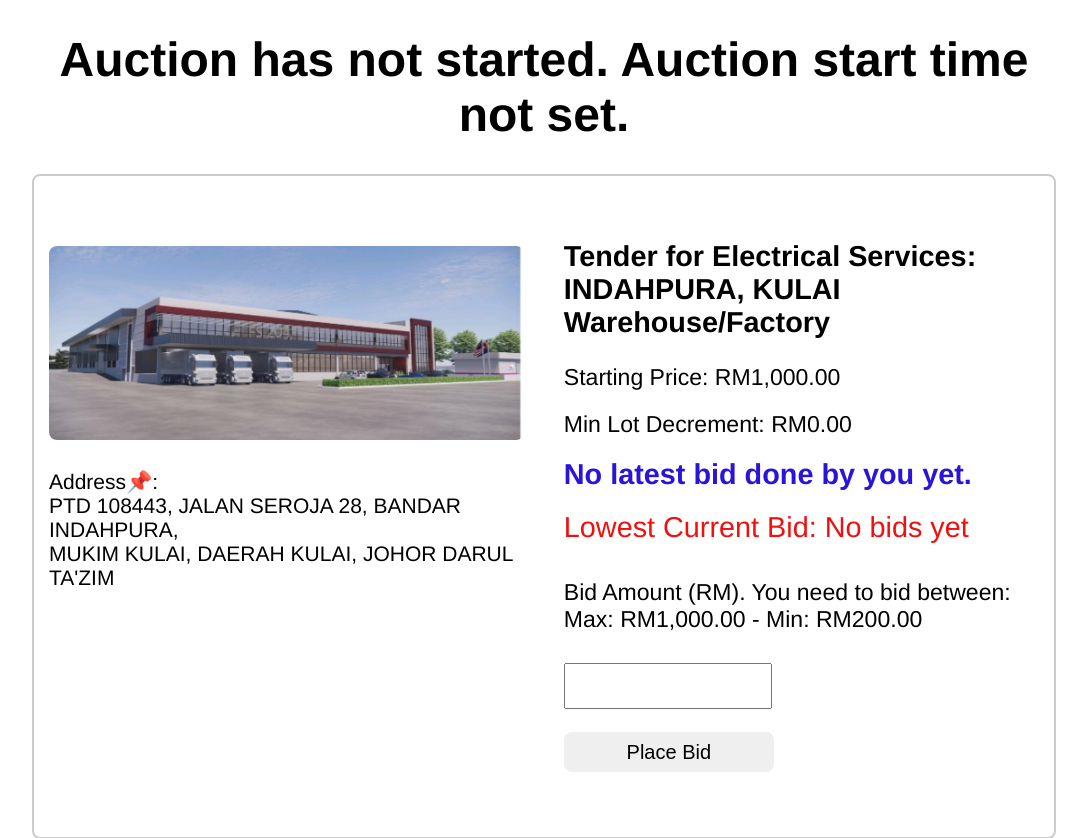
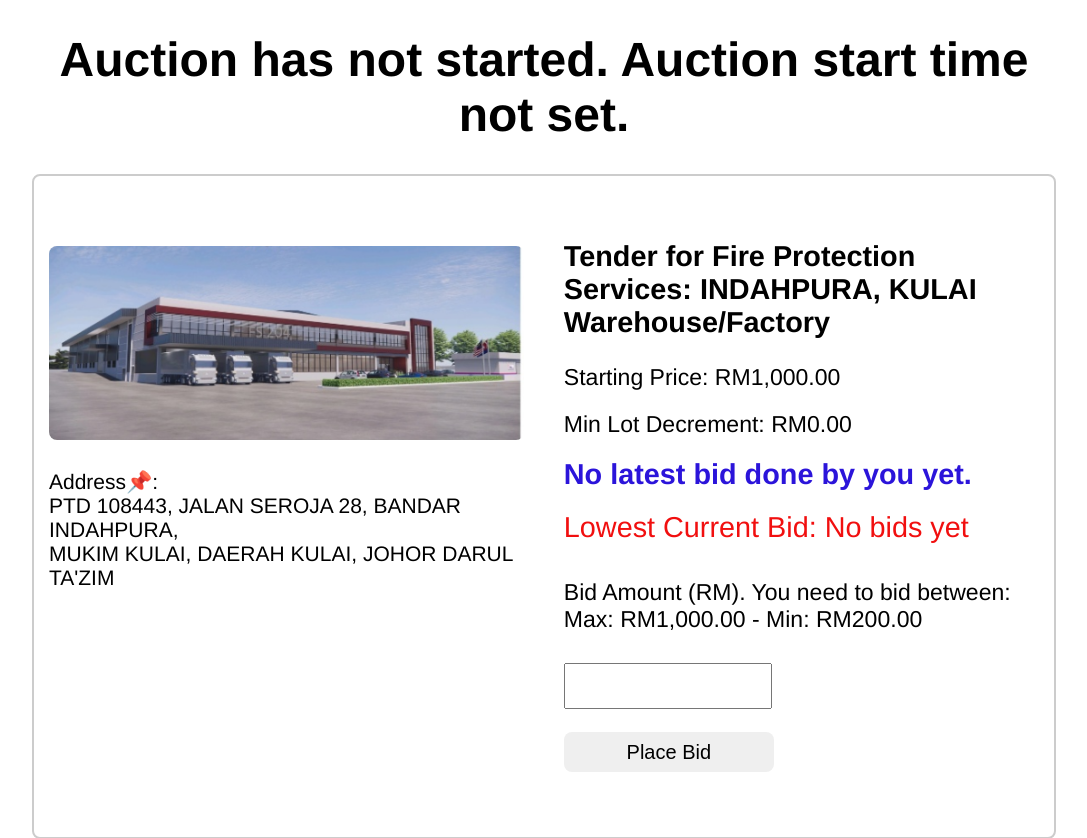
Before and after one commit to MingXian2005/bidding, a Flask app: page /bid in a window 1280 px wide. Shown: the part 51-889 px from the top of the page, without its empty margins (96-1183 px from the left). Run offline with Flask 3, Linux system fonts and the light colour scheme; a user stored in the database is signed in; data that the repository does not hold is empty; some libraries are stand-ins or nearby versions.

Commit message:
fire protection services

```diff
--- a/application/templates/bid.html
+++ b/application/templates/bid.html
@@ -103,7 +103,7 @@
                     </p>
                 </div>
                 <div class="class1">
-                    <h2 style="margin-bottom: 15px;">Tender for Electrical Services: INDAHPURA, KULAI Warehouse/Factory</h2>
+                    <h2 style="margin-bottom: 15px;">Tender for Fire Protection Services: INDAHPURA, KULAI Warehouse/Factory</h2>
                     <div class="Rside">Starting Price: RM{{ "{:,.2f}".format(starting_price)
                         or "0.00" }}
                     </div>
```
